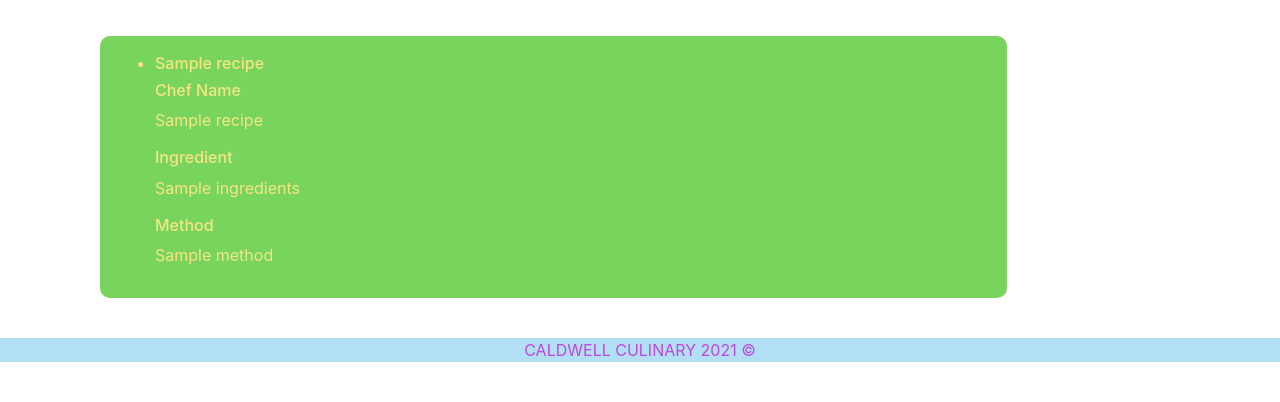
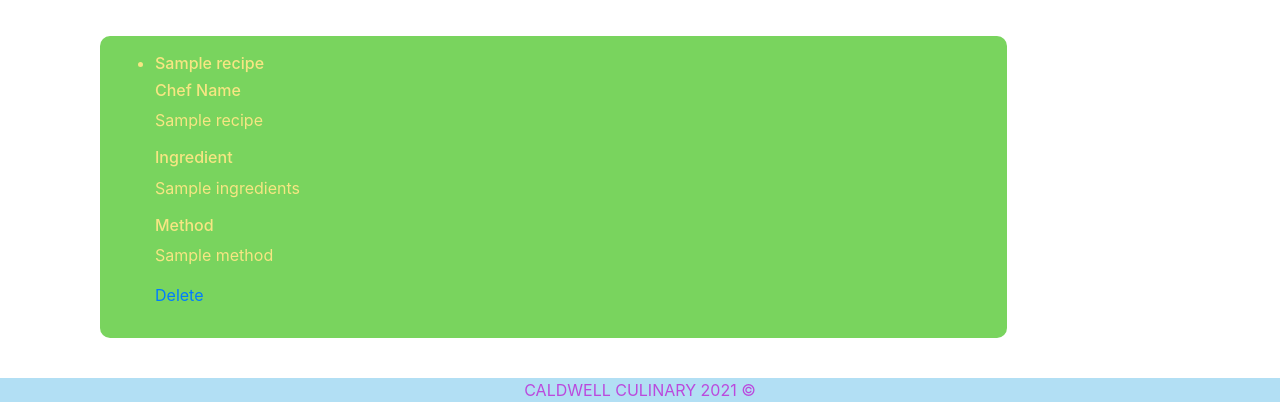
Before and after one commit to Stephen-Caldwell/Final-Year-Project, a Flask app: page / in a window 1280 px wide. Shown: the part 692-1094 px from the top of the page. Before the commit the page ends 1054 px from the top, so only its background shows below. Run offline with Flask 2, Linux system fonts and the light colour scheme; a database or web service that is not in the repository returns one stand-in record (values such as "Sample title"); some libraries are stand-ins or nearby versions.

Commit message:
Delete recipe

```diff
--- a/app.py
+++ b/app.py
@@ -38,10 +38,12 @@ def insert_recipe():
     })
     return redirect(url_for("home"))
 
+@app.route('/delete_recipe/<recipe_id>')
+def delete_recipe(recipe_id):
+    recipes.remove({'_id': ObjectId(recipe_id)})
+    return redirect(url_for('get_recipes'))
 
-# @app.route("/editrecipe", methods=["GET", "POST"])
-# def addrecipe():
-#     return render_template("addrecipe.html")
+
 
 # @app.route("/addrecipe", methods=["GET", "POST"])
 # def addrecipe():
--- a/templates/index.html
+++ b/templates/index.html
@@ -104,6 +104,7 @@
                     <p>{{ recipe.ingredients }}</p>
                     <h6>Method</h6>
                     <p>{{ recipe.method }}</p>
+                    <p><a href="{{ url_for('delete_recipe', recipe_id=recipe._id) }}">Delete</a></p>
 
             </li>
             {% endfor %}
```
